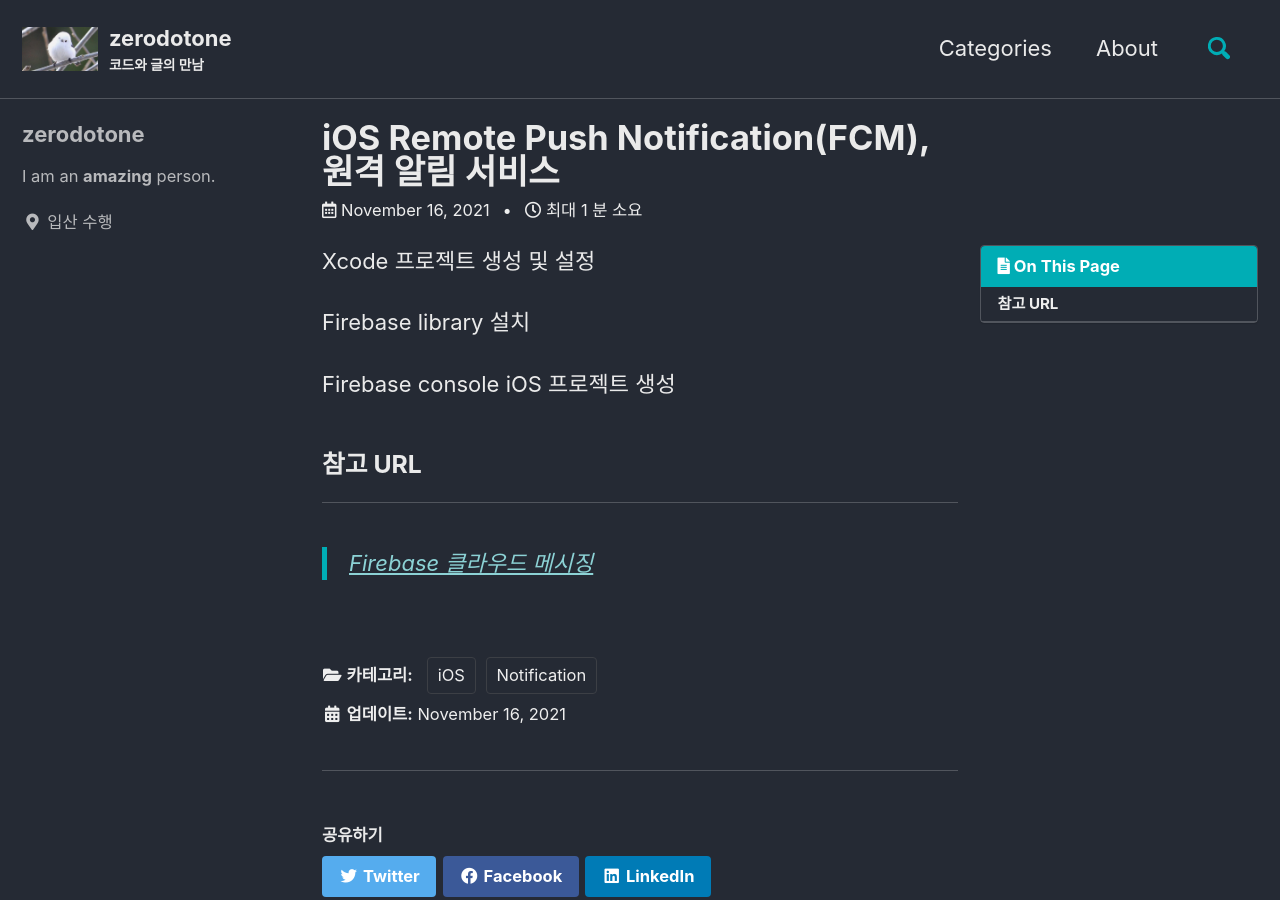
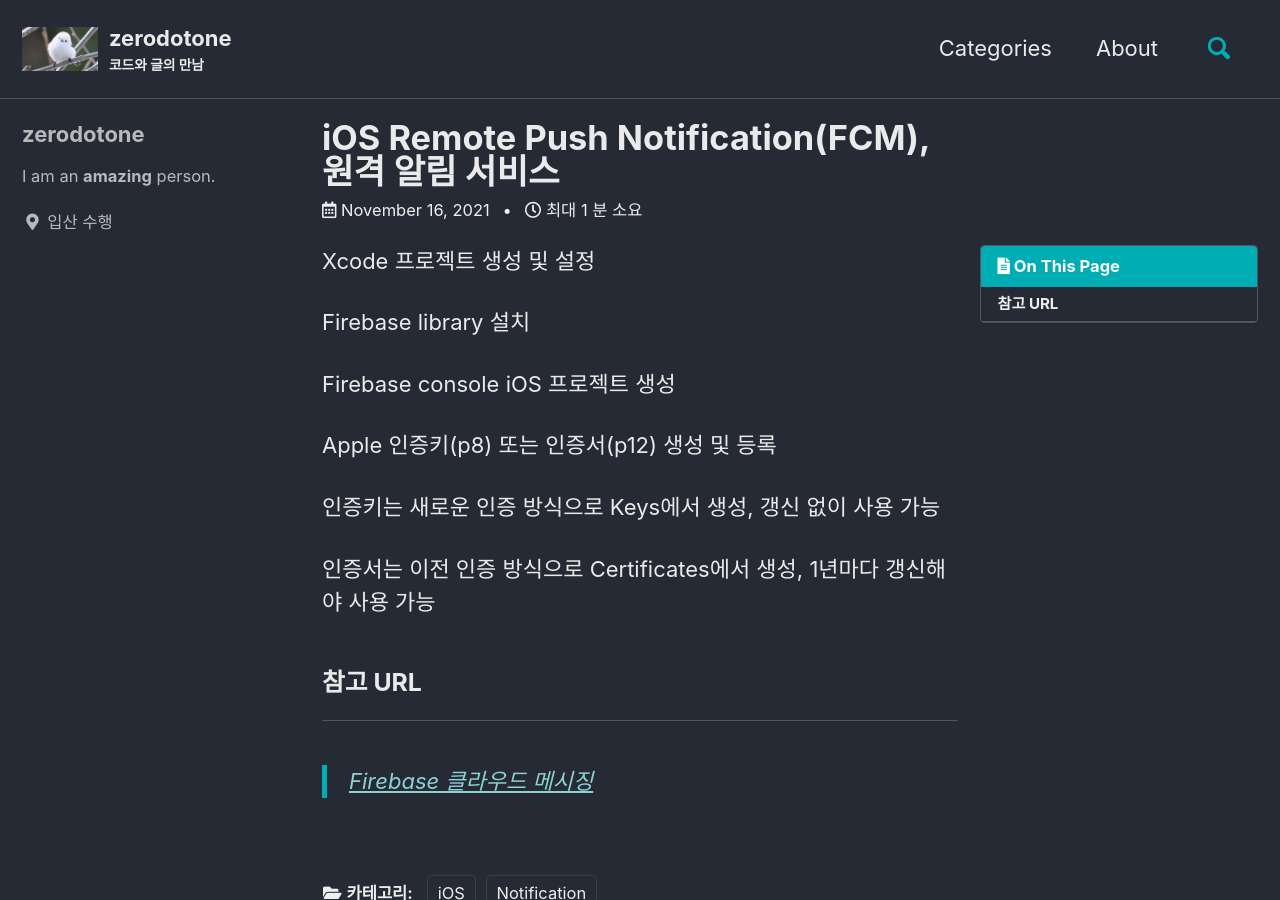
Before and after one commit to zdodev/zdodev.github.io, a Jekyll site: the page built from _posts/2021-11-16-iOS-Remote-Push-Notification(FCM).md, in a window 1280 px wide and 900 px high. Built offline with Jekyll 4.4.1, drawn with Linux system fonts in a browser that asks for light colours; cached includes are drawn as plain includes; comment, search, counter and statistics services are not loaded.

Commit message:
✍️: 인증서 내용 추가

```diff
--- a/_posts/2021-11-16-iOS-Remote-Push-Notification(FCM).md
+++ b/_posts/2021-11-16-iOS-Remote-Push-Notification(FCM).md
@@ -16,6 +16,12 @@ Firebase library 설치
 
 Firebase console iOS 프로젝트 생성
 
+Apple 인증키(p8) 또는 인증서(p12) 생성 및 등록
+
+인증키는 새로운 인증 방식으로 Keys에서 생성, 갱신 없이 사용 가능
+
+인증서는 이전 인증 방식으로 Certificates에서 생성, 1년마다 갱신해야 사용 가능
+
 ### 참고 URL
 
 ---
```
